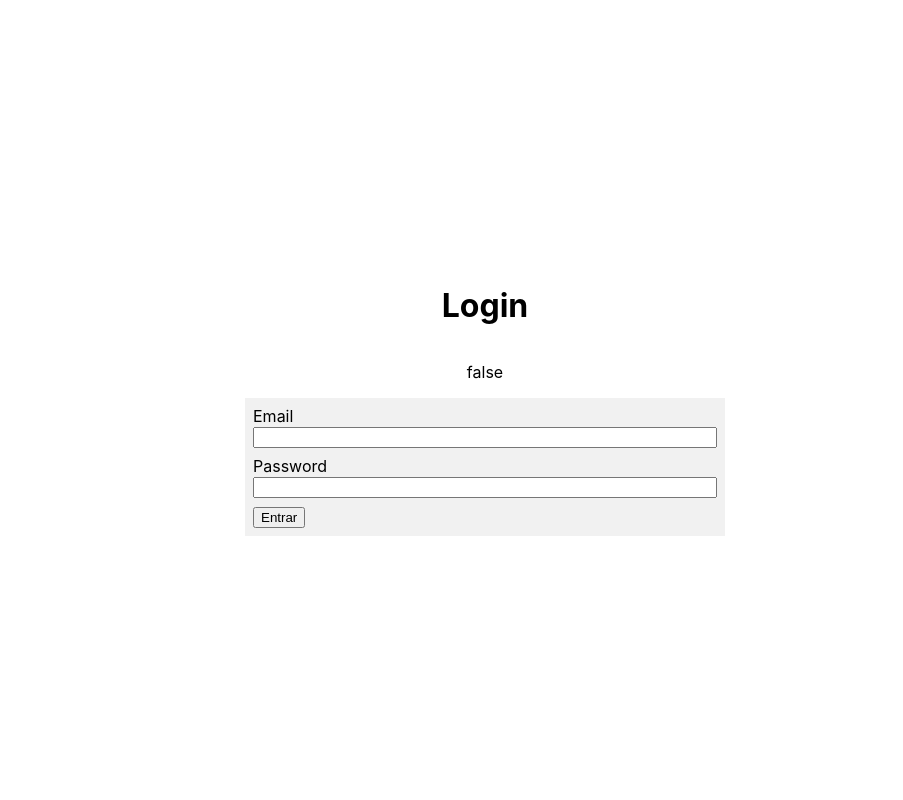
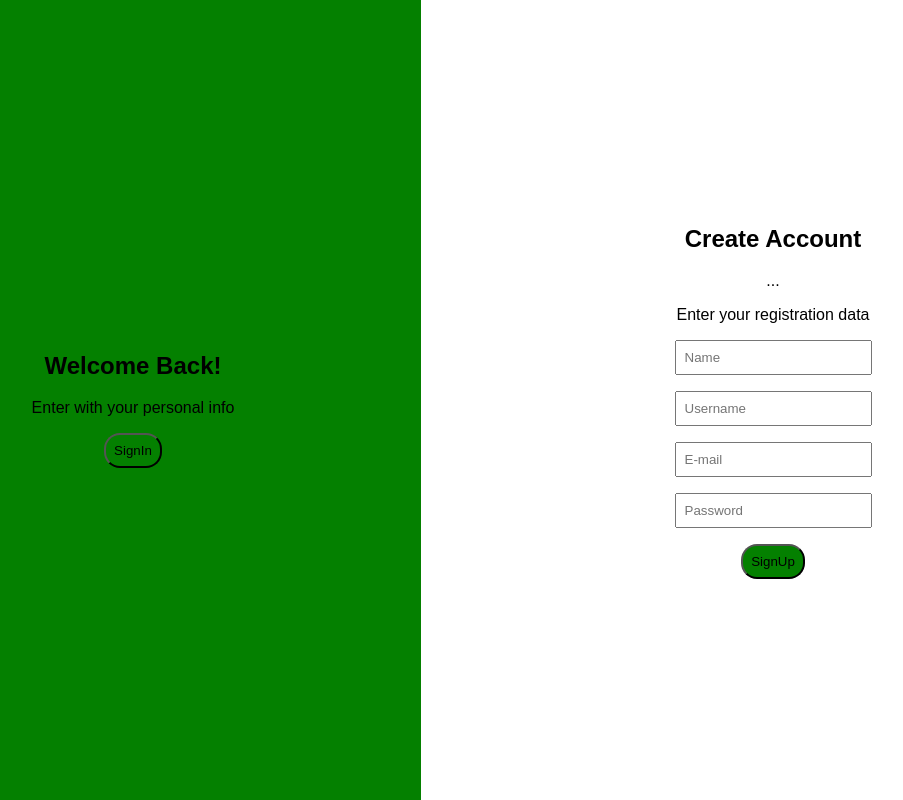
Before and after one commit to JansenDF/REACT-my-login, a React (Create React App) app: page / in a window 1280 px wide. Before the commit this address led to /login. Shown: the whole page, without its empty margins (155-1058 px from the left). Built offline with nearby package versions, Linux system fonts and the light colour scheme.

Commit message:
Refatorado a homepage e finalizado a integração com a API

```diff
--- a/src/AppRoutes.jsx
+++ b/src/AppRoutes.jsx
@@ -1,7 +1,8 @@
-import React, { useState, useContext } from 'react'
-import { BrowserRouter, Routes, Route, PrivateRouter, Navigate } from 'react-router-dom';
+import React, { useContext } from 'react'
+import { BrowserRouter, Routes, Route, Navigate } from 'react-router-dom';
+import { HomePage } from './Pages/HomePage';
 import { LoginPage } from './Pages/LoginPage';
-import { HomePage } from './Pages/HomePage';
+import { Dashboard } from './Pages/Dashboard';
 import { AuthProvider, AuthContext } from './context/auth';
 
 export const AppRoutes = () => {
@@ -17,7 +18,7 @@ export const AppRoutes = () => {
         }
         if(!authenticated){
             return(
-                <Navigate to={"/login"} />
+                <Navigate to={"/"} />
             )
         }
         return children;
@@ -27,8 +28,9 @@ export const AppRoutes = () => {
         <BrowserRouter>
             <AuthProvider>
                 <Routes>
+                    <Route exact path='/' element={<HomePage />} />
                     <Route exact path='/login' element={<LoginPage />} />
-                    <Route exact path='/' element={<PrivateRouter><HomePage /></PrivateRouter>} />
+                    <Route exact path='/dashboard' element={<PrivateRouter><Dashboard /></PrivateRouter>} />
                 </Routes>
             </AuthProvider>
         </BrowserRouter>
--- /dev/null
+++ b/src/Components/Navbar/Navbar.jsx
@@ -0,0 +1,27 @@
+import './style.css'
+
+import { AuthContext } from '../../context/auth'
+import { useContext } from 'react'
+
+export const Navbar = () => {
+
+    const { logout } = useContext(AuthContext)
+
+    const handleLogout = () => {
+        logout()
+    }
+
+    return (
+        <div className="navbar">
+            <div className="menu">
+                <ul>
+                    <li><a href="/">Home</a></li>
+                    <li><a href="/register">cadastro</a></li>
+                </ul>
+            </div>
+            <div className="logout">
+                <button onClick={handleLogout}>Logout</button>
+            </div>
+        </div>
+    )
+}
--- /dev/null
+++ b/src/Components/Navbar/style.css
@@ -0,0 +1,32 @@
+
+
+:root {
+    --baseColor: #048000
+}
+
+.navbar {
+    display: flex;
+    justify-content: space-between;
+    background-color: var(--baseColor);
+    height: 5rem;
+    align-items: center;
+    padding-left: 5rem;
+    padding-right: 5rem;
+}
+
+.menu ul{
+    margin: 0;
+    padding: 0;
+    display: flex;
+    padding-right: 2rem;
+}
+
+.menu ul li {
+    list-style: none;
+    margin-right: 3rem;
+}
+
+.menu ul li a {
+    text-decoration: none;
+    color: black;
+}
--- /dev/null
+++ b/src/Pages/Dashboard/index.jsx
@@ -0,0 +1,40 @@
+import React, { useState, useEffect } from 'react'
+import { Navbar } from '../../Components/Navbar/Navbar';
+import { api, getUsers } from '../../services/api'
+
+import './style.css'
+
+export const Dashboard = () => {
+
+    const [users, setUsers] = useState([]);
+    const [loading, setLoading] = useState(true);
+
+    useEffect(() => {
+        (async () => {
+            const response = await getUsers();
+            setUsers(response.data.data);
+            setLoading(false);
+        })();
+    }, [])
+
+    if(loading){
+        return(
+            <div className="loading">Carregando...</div>
+        )
+    }
+    return (
+        <>
+            <Navbar />
+            <div id="dashboard">
+                <h1>Dashboard</h1>
+                <ul>
+                    {users.map((user) => (
+                        <li key={user.name}>
+                            {user.name} - {user.email}
+                        </li>
+                    ))}
+                </ul>
+            </div>
+        </>
+    )
+}
--- /dev/null
+++ b/src/Pages/Dashboard/style.css
@@ -0,0 +1,8 @@
+
+#dashboard {
+    text-align: center;
+}
+
+#dashboard ul li {
+    list-style: none;
+}
--- a/src/Pages/HomePage/index.jsx
+++ b/src/Pages/HomePage/index.jsx
@@ -1,43 +1,81 @@
-import React, { useState, useEffect, useContext } from 'react'
-import { AuthContext } from "../../context/auth"
-import { api, getUsers } from '../../services/api'
 
-export const HomePage = () => {
+import { useNavigate } from 'react-router-dom';
+import { useState, useContext } from 'react';
+import { AuthContext } from '../../context/auth';
+import './style.css'
 
-    const { authenticated, logout } = useContext(AuthContext);
 
-    const [users, setUsers] = useState([]);
-    const [loading, setLoading] = useState(true);
+export function HomePage() {
 
-    useEffect(() => {
-        (async () => {
-            const response = await getUsers();
-            setUsers(response.data);
-            setLoading(false);
-        })();
-    }, [])
+    const navigate = useNavigate();
 
-    const handleLogout = () => {
-        logout();
+    const { register } = useContext(AuthContext)
+
+    const [ name, setName ] = useState("")
+    const [ username, setUsername ] = useState("")
+    const [ email, setEmail ] = useState("")
+    const [ password, setPassword ] = useState("")
+
+    const handleSubmit = (e) => {
+        e.preventDefault();
+
+        console.log('submit', name, username, email, password)
+        register(name, username, email, password)
+
+        navigate("/login")
     }
 
-    if(loading){
-        return(
-            <div className="loading">Carregando...</div>
-        )
+    const handlSignIn = (e) => {
+        e.preventDefault();
+
+        navigate("/login")
     }
+
     return (
-        <>
-            <h1>Home Page</h1>
-            <p>{String(authenticated)}</p>
-            <button onClick={handleLogout}>Logout</button>
-            <ul>
-                {users.map((user) => (
-                    <li key={user._id}>
-                        {user._id} - {user.email}
-                    </li>
-                ))}
-            </ul>
-        </>
+        <div id="home">
+            <div className="signin">
+                <div className="container">
+                    <h2 className="title">
+                        Welcome Back!
+                    </h2>
+                    <p className="text">
+                        Enter with your personal info
+                    </p>
+                    <button className='button' onClick={handlSignIn}>SignIn</button>
+                </div>
+            </div>
+            <div className="signup">
+                <div className="container">
+                    <h2 className="title">
+                        Create Account
+                    </h2>
+                    <div className="social">
+                        ...
+                    </div>
+                    <p className="text">
+                        Enter your registration data
+                    </p>
+                    <div className="form">
+                        <form action="" className="formSignup">
+                            <div>
+                                <input type="text" name="name" id="name" placeholder="Name" value={name} onChange={(e) => setName(e.currentTarget.value)}/>
+                            </div>
+                            <div>
+                                <input type="text" name="username" id="username" placeholder="Username"value={username} onChange={(e) => setUsername(e.currentTarget.value)}/>
+                            </div>
+                            <div>
+                                <input type="email" name="email" id="email" placeholder="E-mail" value={email} onChange={(e) => setEmail(e.currentTarget.value)}/>
+                            </div>
+                            <div>
+                                <input type="password" name="password" id="password" placeholder="Password" value={password} onChange={(e) => setPassword(e.currentTarget.value)}/>
+                            </div>
+                            <div>
+                                <button type="submit" className='button' onClick={handleSubmit}>SignUp</button>
+                            </div>
+                        </form>
+                    </div>
+                </div>
+            </div>
+        </div>
     )
 }
--- /dev/null
+++ b/src/Pages/HomePage/style.css
@@ -0,0 +1,46 @@
+
+:root {
+    --baseColor: #048000
+}
+
+#home {
+    display: flex;
+    justify-content: center;
+    text-align: center;
+
+    font-family: Arial, Helvetica, sans-serif;
+}
+
+#home .signin {
+    display: flex;
+    justify-content: center;
+    align-items: center;
+    width: 45%;
+    height: 100vh;
+    background-color: var(--baseColor);
+}
+#home .container {
+
+}
+
+#home .signup {
+    display: flex;
+    align-items: center;
+    justify-content: center;
+    width: 55%;
+    height: 100vh;
+}
+
+#home .formSignup div{
+    margin-bottom: 1rem;
+}
+
+#home .formSignup input {
+    padding: 0.5rem;
+}
+
+#home .button {
+    background-color: var(--baseColor);
+    padding: 0.5rem;
+    border-radius: 1rem;
+}
--- a/src/Pages/LoginPage/index.jsx
+++ b/src/Pages/LoginPage/index.jsx
@@ -5,7 +5,7 @@ import './style.css'
 
 export const LoginPage = () => {
 
-    const { authenticated, login } = useContext(AuthContext)
+    const { login } = useContext(AuthContext)
 
     const [ email, setEmail ] = useState("")
     const [ password, setPassword ] = useState("")
@@ -15,11 +15,11 @@ export const LoginPage = () => {
 
         console.log('submit', email, password)
         login(email, password)
+        console.log(login(email, password))
     }
     return (
         <div id="login">
             <h1 className="title">Login</h1>
-            <p>{String(authenticated)}</p>
             <form className="form">
                 <div className="field">
                     <label htmlFor="email">Email</label>
--- a/src/Pages/LoginPage/style.css
+++ b/src/Pages/LoginPage/style.css
@@ -1,3 +1,9 @@
+
+
+:root {
+    --baseColor: #048000
+}
+
 #login {
     display: flex;
     flex-direction: column;
@@ -5,10 +11,11 @@
     justify-content: center;
     min-height: 100vh;
     padding: 0 2rem;
+    background-color: var(--baseColor);
 }
 
 #login .form {
-    background-color: #f1f1f1;
+    background-color: var(--baseColor);
     width: 100%;
     max-width: 480px;
     padding: 0.5rem;
@@ -23,10 +30,13 @@
 }
 
 #login .field input {
+    height: 2.5rem;
     width: 100%;
+    padding: 0.5rem;
+    margin-top: 0.5rem;
 }
 
-#login #actions {
+#login .actions {
     text-align: center;
     margin-top: 1rem;
 }
--- a/src/services/api.jsx
+++ b/src/services/api.jsx
@@ -1,16 +1,23 @@
 import axios from 'axios';
 
 export const api = axios.create({
-    baseURL: 'http://localhost:3000'
+    baseURL: 'http://localhost:5000'
 });
+
+export const registerUser = (name, username, email, password_hash) => {
+
+    return (
+        api.post("/user/create", {name, username, email, password_hash})
+    )
+}
 
 export const createSession = async (email, password) => {
 
     return(
-        api.post("/sessions", {email, password})
+        api.post("/user/token", {email, password})
     )
 }
 
 export const getUsers = async () => {
-    return api.get("/users");
+    return api.get("/user/list");
 }
```
Also changed, not shown: src/context/auth.jsx (+15 -4 lines).
